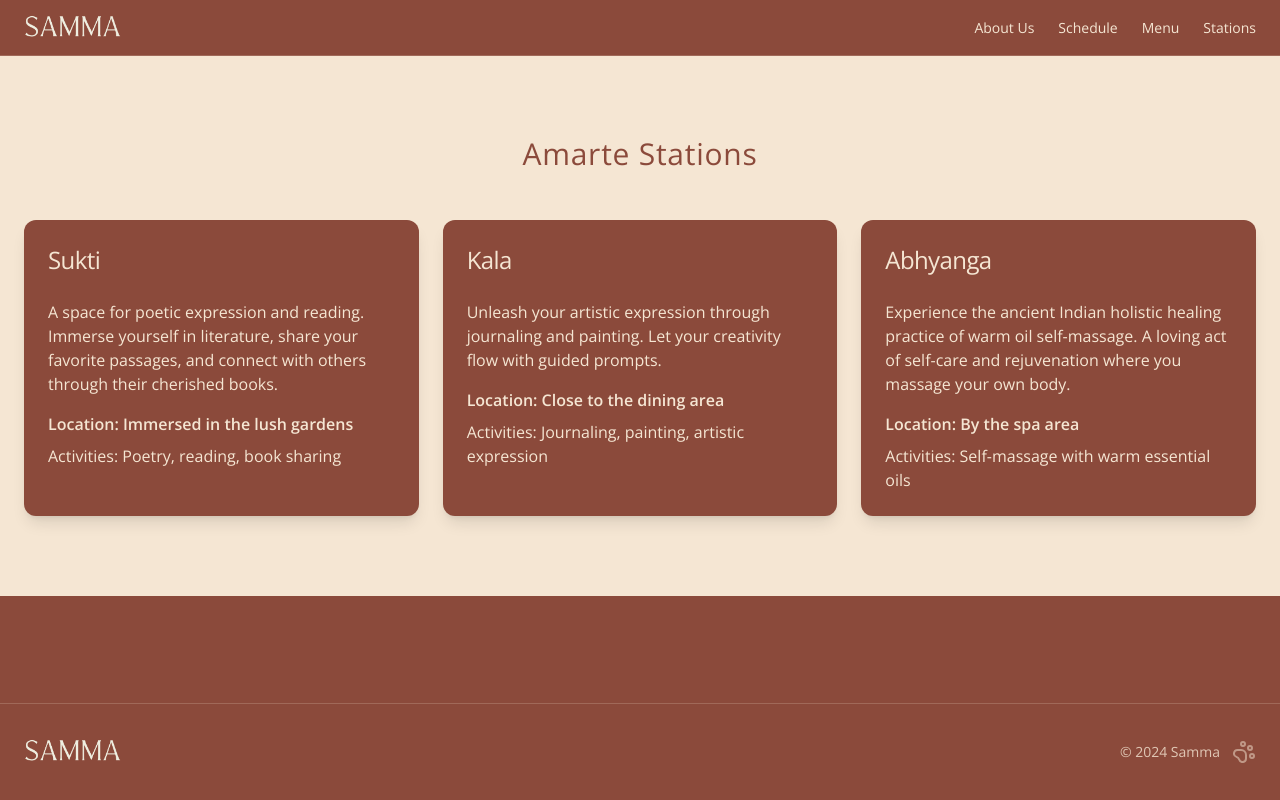
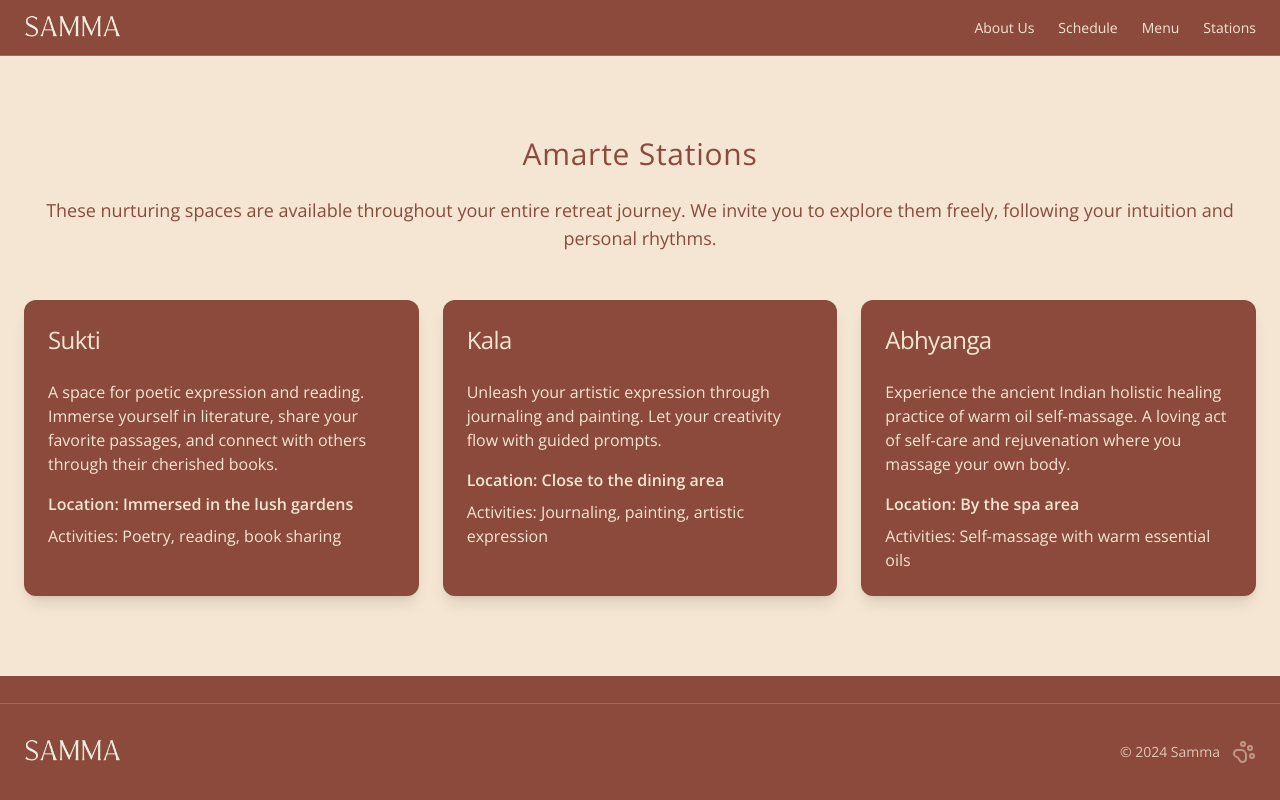
Before and after one commit to karluquis/samma, a Next.js app: page /stations in a window 1280 px wide. Built offline with nearby package versions, Linux system fonts and the light colour scheme.

Commit message:
update copy

```diff
--- a/app/stations/page.tsx
+++ b/app/stations/page.tsx
@@ -25,7 +25,8 @@ export default function StationsPage() {
   return (
     <section className="w-full py-20 bg-[#F5E6D3] text-[#8B4A3B]">
       <div className="container px-4 md:px-6 mx-auto">
-        <h2 className="text-3xl font-normal tracking-wide text-center mb-12">Amarte Stations</h2>
+        <h2 className="text-3xl font-normal tracking-wide text-center mb-6">Amarte Stations</h2>
+        <p className="text-center text-lg mb-12">These nurturing spaces are available throughout your entire retreat journey. We invite you to explore them freely, following your intuition and personal rhythms.</p>
         <div className="grid gap-6 md:grid-cols-3">
           {stations.map((station, index) => (
             <Card key={index} className="bg-[#8B4A3B] text-[#F5E6D3] border-none shadow-lg">
```
